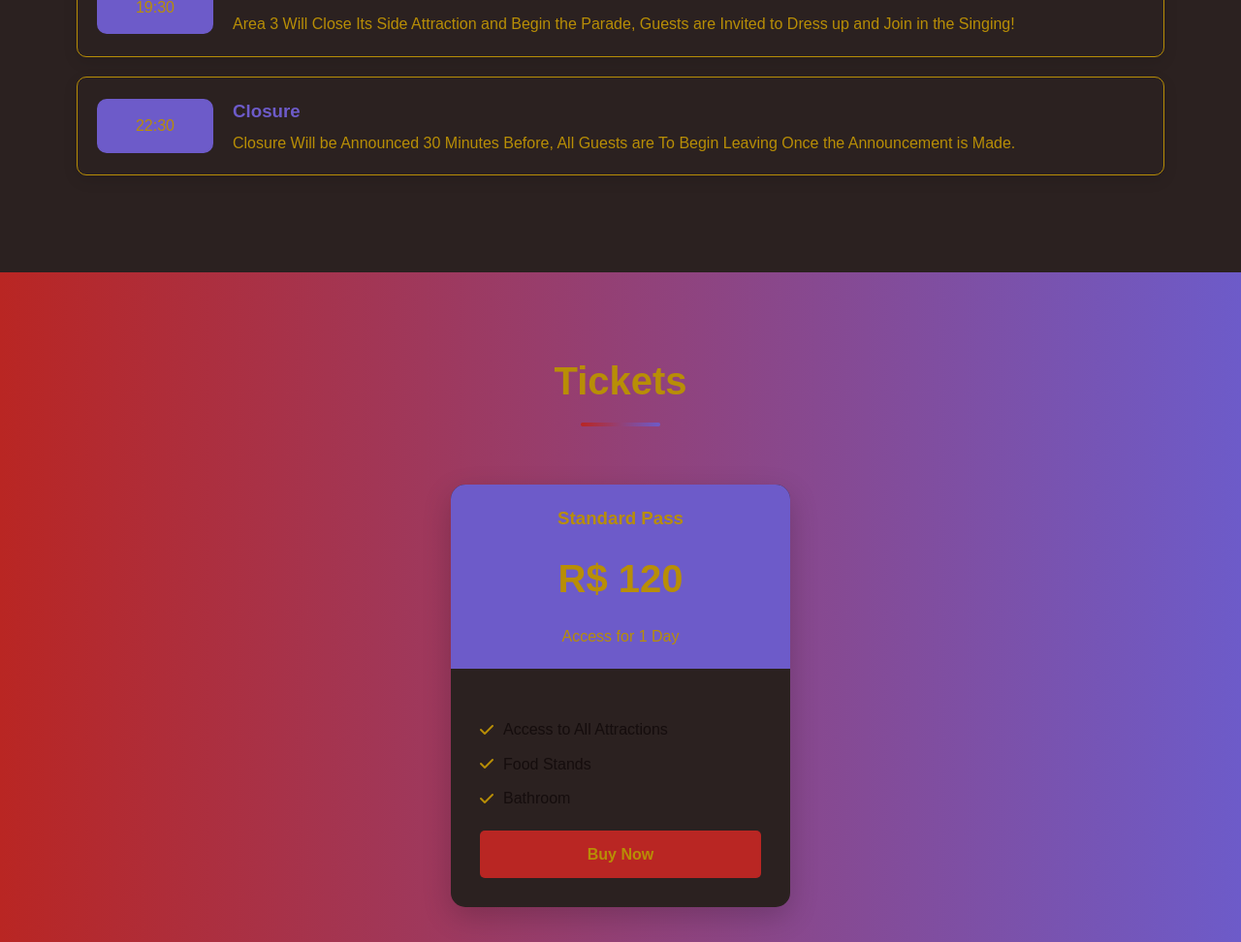
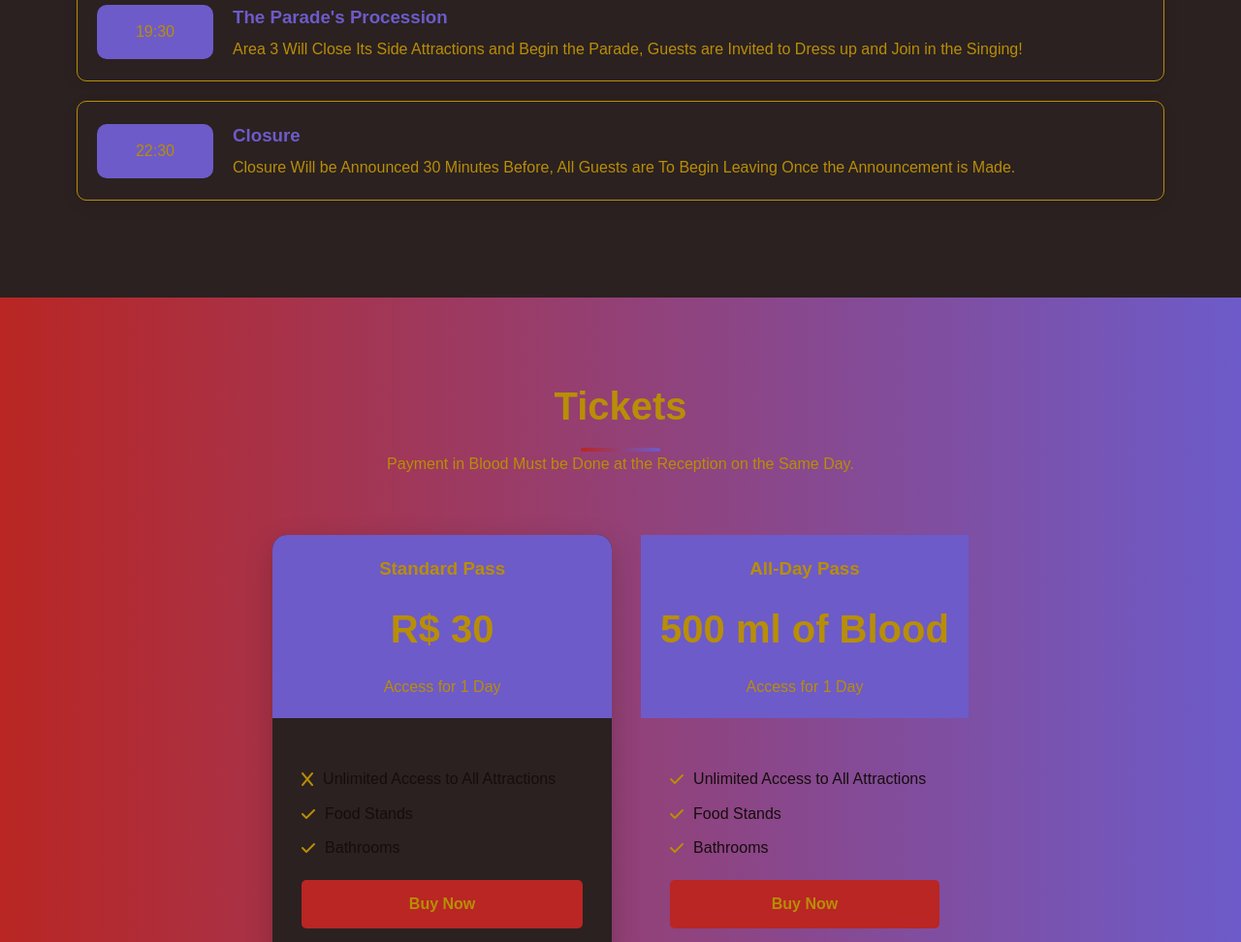
Before and after one commit to Pigritiae/Folder-B-168-Activity, a plain HTML site: page index.html in a window 1280 px wide. Shown: the part 2792-3764 px from the top of the page at 97% size. Drawn offline with Linux system fonts and the light colour scheme.

Commit message:
Tweaked HTML file (24/10)

```diff
--- a/index.html
+++ b/index.html
@@ -44,8 +44,8 @@
             <div class="about-content">
                 <div class="about-text">
                     <h3>The Dream of Human/Bloodfiend Co-existance</h3>
-                    <p>Staffed Entirely by the Manchegan Family Bloodfiends, La Manchaland Aims to Debunk Their Image of Bloodthirsty Monsters and Encourage Their Co-existance with Humans</p>
-                    <p>The Park has Many Attractions, From Games and Rides to Elaborate Locales and a Carnival Parade</p>
+                    <p>Staffed Entirely by the Manchegan Family Bloodfiends, La Manchaland Aims to Achieve its Founder's Dream of Humans and Bloodfiends Co-existing Peacefully.</p>
+                    <p>The Park has Many Attractions, From Games and Rides to Elaborate Locales and a Carnival Parade!</p>
                 </div>
                 <div class="about-highlights">
                     <div class="highlight-card">
@@ -60,8 +60,8 @@
                     </div>
                     <div class="highlight-card">
                         <i class="fas fa-droplet"></i>
-                        <h4>Donate Blood for Goodies</h4>
-                        <p>Blood Can be Donated for Various Goodies!</p>
+                        <h4>Donate Blood for Trinkets</h4>
+                        <p>Guests can Donate Blood Around the Park's Attractions for Specific Goodies!</p>
                     </div>
                 </div>
             </div>
@@ -131,7 +131,7 @@
                     <div class="schedule-time">19:30</div>
                     <div class="schedule-info">
                         <h3>The Parade's Procession</h3>
-                        <p>Area 3 Will Close Its Side Attraction and Begin the Parade, Guests are Invited to Dress up and Join in the Singing!</p>
+                        <p>Area 3 Will Close Its Side Attractions and Begin the Parade, Guests are Invited to Dress up and Join in the Singing!</p>
                     </div>
                 </div>
                 <div class="schedule-item">
@@ -150,19 +150,35 @@
         <div class="container">
             <div class="section-title">
                 <h2>Tickets</h2>
+                <p>Payment in Blood Must be Done at the Reception on the Same Day.</p>
             </div>
             <div class="ticket-cards">
                 <div class="ticket-card">
                     <div class="ticket-header">
                         <h3>Standard Pass</h3>
-                        <div class="ticket-price">R$ 120</div>
+                        <div class="ticket-price">R$ 30</div>
                         <p>Access for 1 Day</p>
                     </div>
                     <div class="ticket-body">
                         <ul class="ticket-features">
-                            <li><i class="fas fa-check"></i> Access to All Attractions</li>
+                            <li><i class="fas fa-x"></i> Unlimited Access to All Attractions</li>
                             <li><i class="fas fa-check"></i> Food Stands</li>
-                            <li><i class="fas fa-check"></i> Bathroom</li>
+                            <li><i class="fas fa-check"></i> Bathrooms</li>
+                        </ul>
+                        <a href="#" class="ticket-btn">Buy Now</a>
+                    </div>
+                </div>
+                <div class="ticket-card-2">
+                    <div class="ticket-header">
+                        <h3>All-Day Pass</h3>
+                        <div class="ticket-price">500 ml of Blood</div>
+                        <p>Access for 1 Day</p>
+                    </div>
+                    <div class="ticket-body">
+                        <ul class="ticket-features">
+                            <li><i class="fas fa-check"></i> Unlimited Access to All Attractions</li>
+                            <li><i class="fas fa-check"></i> Food Stands</li>
+                            <li><i class="fas fa-check"></i> Bathrooms</li>
                         </ul>
                         <a href="#" class="ticket-btn">Buy Now</a>
                     </div>
```
